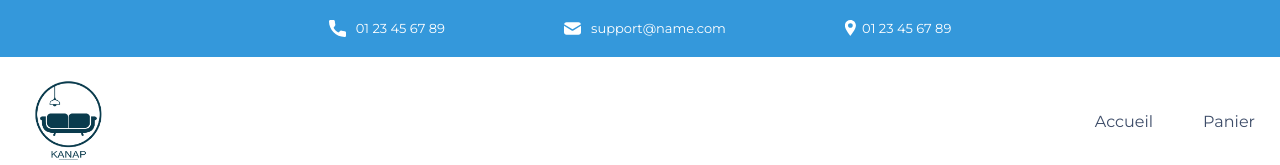
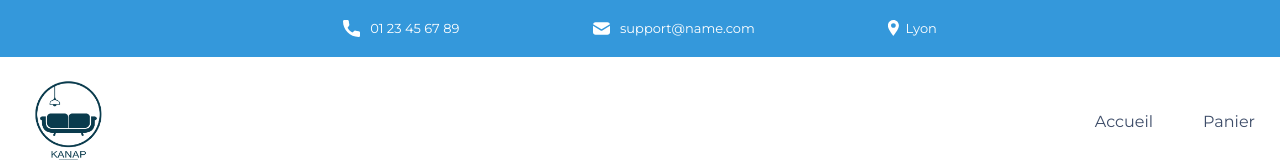
Before and after one commit to marie-lourdes/Kanap, a plain HTML site: page front/html/cart.html in a window 1280 px wide. Shown: the top 165 px of the page. Drawn offline with Linux system fonts and the light colour scheme.

Commit message:
html: location lyon

```diff
--- a/front/html/cart.html
+++ b/front/html/cart.html
@@ -18,7 +18,7 @@
           <ul>
             <li><img src="../images/icons/phone.svg" alt="logo de téléphone" class="informations__phone">01 23 45 67 89</li>
             <li><img src="../images/icons/mail.svg" alt="logo d'une enveloppe" class="informations__mail">support@name.com</li>
-            <li><img src="../images/icons/adress.svg" alt="logo d'un point de géolocalisation" class="informations__address">01 23 45 67 89</li>
+            <li><img src="../images/icons/adress.svg" alt="logo d'un point de géolocalisation" class="informations__address">Lyon</li>
           </ul>
         </div>
       </div>
```
Also changed, not shown: front/html/confirmation.html (+1 -1 lines), front/html/index.html (+1 -1 lines), front/html/product.html (+1 -1 lines).
